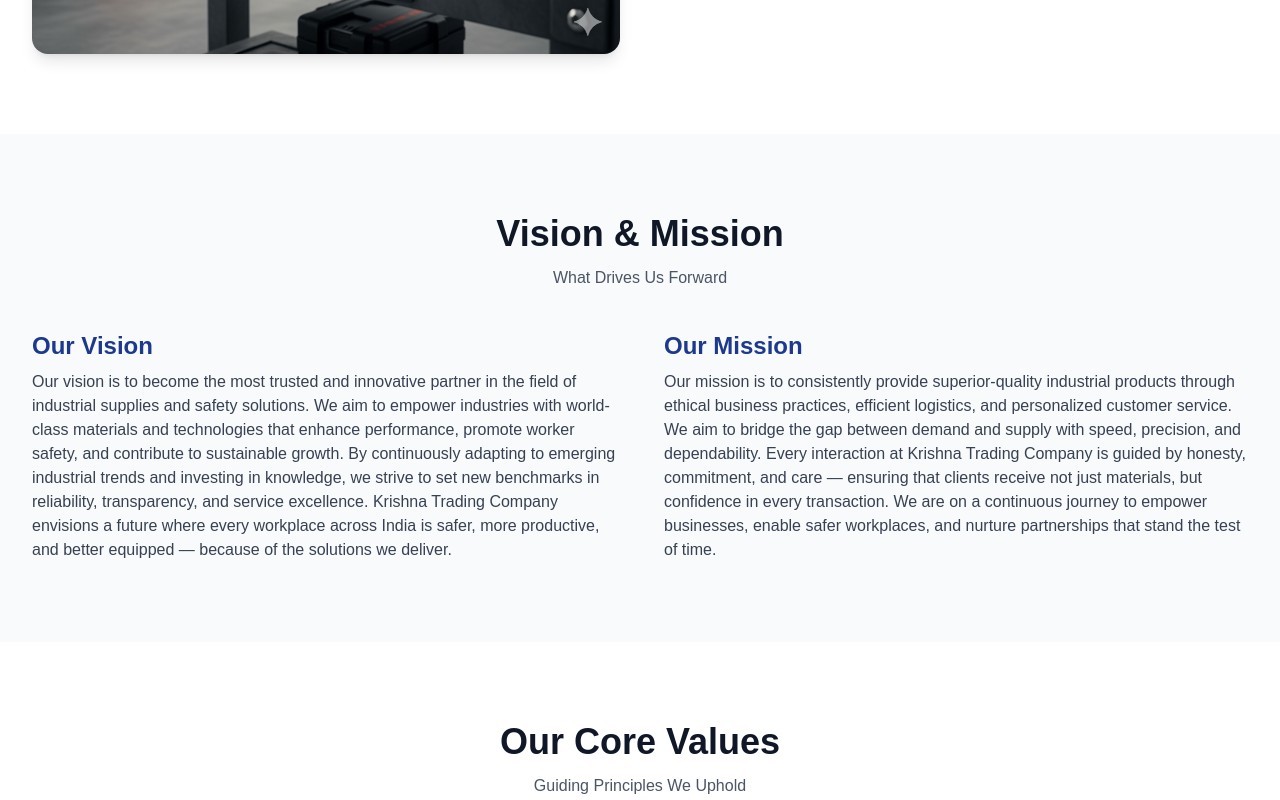
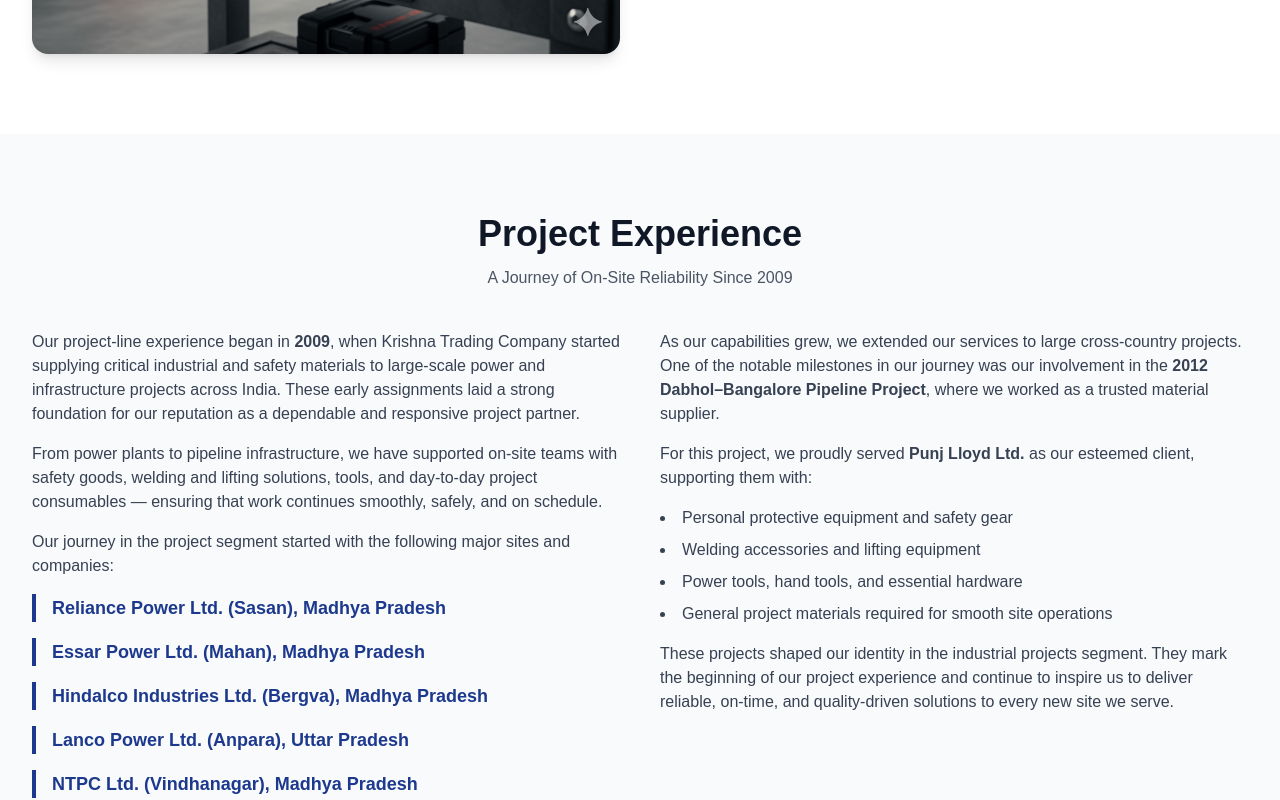
Before and after one commit to biswajit-dev-1999/krishnaTrading, a React (Vite) app: page /about in a window 1280 px wide. Shown: the part 1280-2080 px from the top of the page. Built offline with nearby package versions, Linux system fonts and the light colour scheme.

Commit message:
changes in header and about

```diff
--- a/src/components/layout/Header.jsx
+++ b/src/components/layout/Header.jsx
@@ -53,7 +53,7 @@
               fontFamily: "'Poppins', sans-serif",
             }}
           >
-            KRISHNA TRADING
+            KRISHNA TRADING COMPANY
           </span>
         </Link>
 
--- a/src/components/sections/HeroSection.jsx
+++ b/src/components/sections/HeroSection.jsx
@@ -22,7 +22,7 @@
   {
     id: 3,
     image: "/road.jpg",
-    title: "Delivering Quality Since 1990",
+    title: "Delivering Quality Since 2009",
     subtitle:
       "Serving industries with precision-engineered safety and industrial solutions.",
   },
--- a/src/pages/About.jsx
+++ b/src/pages/About.jsx
@@ -42,9 +42,9 @@
                 Krishna Trading Company was founded with a vision to redefine
                 reliability in industrial supply. What began as a small,
                 customer-driven enterprise soon evolved into one of the most
-                respected names in the industrial and Safety Goods sector.
-                Our roots are built on integrity, hard work, and an unwavering
-                focus on customer satisfaction.
+                respected names in the industrial and Safety Goods sector. Our
+                roots are built on integrity, hard work, and an unwavering focus
+                on customer satisfaction.
               </p>
               <p>
                 In the early years, we focused on understanding the practical
@@ -62,6 +62,86 @@
                 product we supply reflects our commitment to quality and our
                 dedication to building long-term relationships grounded in
                 trust, value, and professionalism.
+              </p>
+            </div>
+          </div>
+        </Container>
+      </section>
+
+      {/* Project Experience */}
+      <section className="py-20 bg-gray-50">
+        <Container>
+          <SectionTitle
+            title="Project Experience"
+            subtitle="A Journey of On-Site Reliability Since 2009"
+            theme="light"
+          />
+          <div className="grid md:grid-cols-2 gap-10">
+            <div className="space-y-4 text-gray-700">
+              <p>
+                Our project-line experience began in <strong>2009</strong>, when
+                Krishna Trading Company started supplying critical industrial
+                and safety materials to large-scale power and infrastructure
+                projects across India. These early assignments laid a strong
+                foundation for our reputation as a dependable and responsive
+                project partner.
+              </p>
+              <p>
+                From power plants to pipeline infrastructure, we have supported
+                on-site teams with safety goods, welding and lifting solutions,
+                tools, and day-to-day project consumables — ensuring that work
+                continues smoothly, safely, and on schedule.
+              </p>
+              <p>
+                Our journey in the project segment started with the following
+                major sites and companies:
+              </p>
+             <ul className="space-y-4">
+  <li className="pl-4 border-l-4 border-blue-900 text-lg">
+    <strong className="text-blue-900">Reliance Power Ltd. (Sasan), Madhya Pradesh</strong>
+  </li>
+  <li className="pl-4 border-l-4 border-blue-900 text-lg">
+    <strong className="text-blue-900">Essar Power Ltd. (Mahan), Madhya Pradesh</strong>
+  </li>
+  <li className="pl-4 border-l-4 border-blue-900 text-lg">
+    <strong className="text-blue-900">Hindalco Industries Ltd. (Bergva), Madhya Pradesh</strong>
+  </li>
+  <li className="pl-4 border-l-4 border-blue-900 text-lg">
+    <strong className="text-blue-900">Lanco Power Ltd. (Anpara), Uttar Pradesh</strong>
+  </li>
+  <li className="pl-4 border-l-4 border-blue-900 text-lg">
+    <strong className="text-blue-900">NTPC Ltd. (Vindhanagar), Madhya Pradesh</strong>
+  </li>
+</ul>
+
+            </div>
+
+            <div className="space-y-4 text-gray-700">
+              <p>
+                As our capabilities grew, we extended our services to large
+                cross-country projects. One of the notable milestones in our
+                journey was our involvement in the{" "}
+                <strong>2012 Dabhol–Bangalore Pipeline Project</strong>, where
+                we worked as a trusted material supplier.
+              </p>
+              <p>
+                For this project, we proudly served{" "}
+                <strong>Punj Lloyd Ltd.</strong> as our esteemed client,
+                supporting them with:
+              </p>
+              <ul className="list-disc list-inside space-y-2">
+                <li>Personal protective equipment and safety gear</li>
+                <li>Welding accessories and lifting equipment</li>
+                <li>Power tools, hand tools, and essential hardware</li>
+                <li>
+                  General project materials required for smooth site operations
+                </li>
+              </ul>
+              <p>
+                These projects shaped our identity in the industrial projects
+                segment. They mark the beginning of our project experience and
+                continue to inspire us to deliver reliable, on-time, and
+                quality-driven solutions to every new site we serve.
               </p>
             </div>
           </div>
@@ -115,7 +195,7 @@
         </Container>
       </section>
 
-      {/* Core Values */}
+      {/* Our Core Values */}
       <section className="py-20 bg-white">
         <Container>
           <SectionTitle
```
